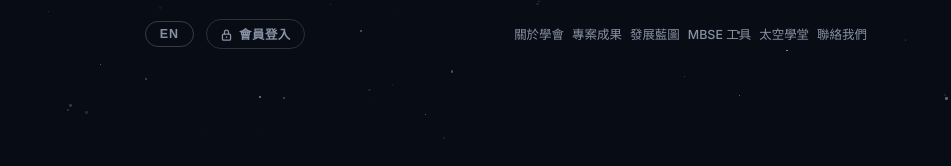
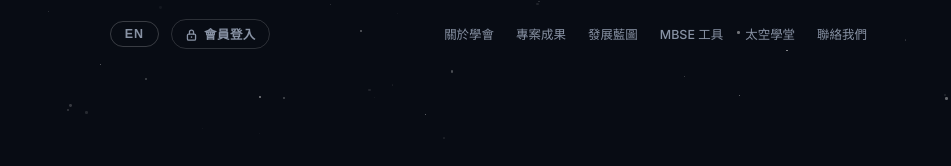
Before and after one commit to tipsse/tipsse_official_website, a plain HTML site: page index.html in a window 1280 px wide. Shown: the top 166 px of the page, 329-1280 px from the left. Drawn offline with Linux system fonts and the light colour scheme; animation ran at ten frames a second.

Commit message:
style: increase nav-links gap from 8px to 22px
Co-Authored-By: Claude Sonnet 4.6 <noreply@anthropic.com>

```diff
--- a/style.css
+++ b/style.css
@@ -204,7 +204,7 @@ section:nth-child(even) { background: var(--bg-2); }
 .nav-links {
   display: flex;
   list-style: none;
-  gap: 8px;
+  gap: 22px;
   flex-wrap: nowrap;
 }
 .nav-links a {
```
